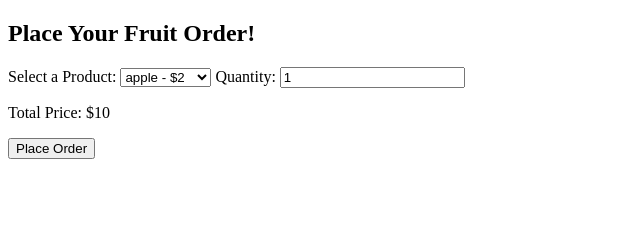
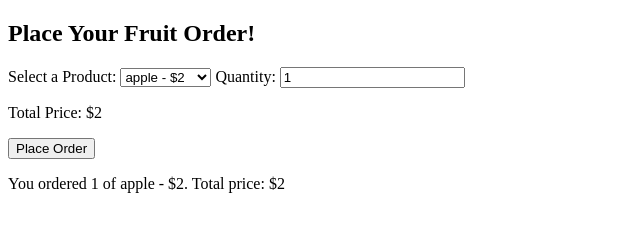
Before and after one commit to ZhengranHuang/Coding-Challenge-11, a plain HTML site: page index.html in a window 1280 px wide. Both pictures are taken after a click on the button "Place Order". Shown: the whole page, without its empty margins (0-640 px from the left). Drawn offline with Linux system fonts and the light colour scheme.

Commit message:
Handle order submission and display order summary

```diff
--- a/index.html
+++ b/index.html
@@ -10,15 +10,15 @@
 
     <label for="product-selector">Select a Product:</label>
     <select id="product-selector">
-        <option value="10">apple - $2</option>
-        <option value="15">orange - $3</option>
-        <option value="20">water - $4</option>
+        <option value="2">apple - $2</option>
+        <option value="3">orange - $3</option>
+        <option value="4">water - $4</option>
     </select>
 
     <label for="quantity">Quantity:</label>
     <input type="number" id="quantity" value="1" min="1">
 
-    <p>Total Price: $<span id="total-price">10</span></p>
+    <p>Total Price: $<span id="total-price">2</span></p>
 
     <button id="place-order">Place Order</button>
 
--- a/main.js
+++ b/main.js
@@ -13,3 +13,10 @@ totalPriceElement.textContent = totalPrice.toFixed(2);
 }
 productSelector.addEventListener('change', updateTotalPrice);
 quantityInput.addEventListener('input', updateTotalPrice);
+//Task4:Handle Order Submission
+placeOrderButton.addEventListener('click', function() {
+const selectedProduct = productSelector.options[productSelector.selectedIndex].text;
+const quantity = quantityInput.value;
+const totalPriceSubmission = totalPriceElement.textContent;
+orderSummary.textContent = `You ordered ${quantity} of ${selectedProduct}. Total price: $${totalPriceSubmission}`;
+});
```
